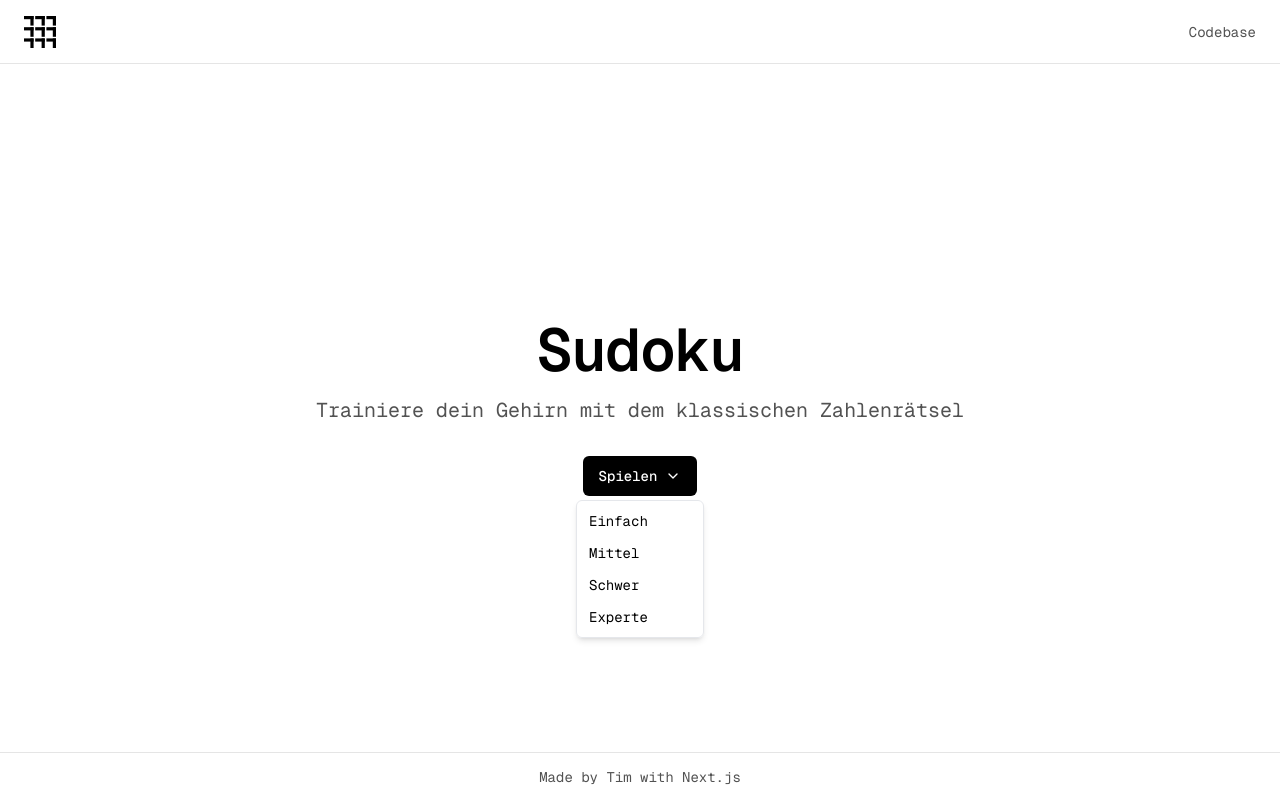
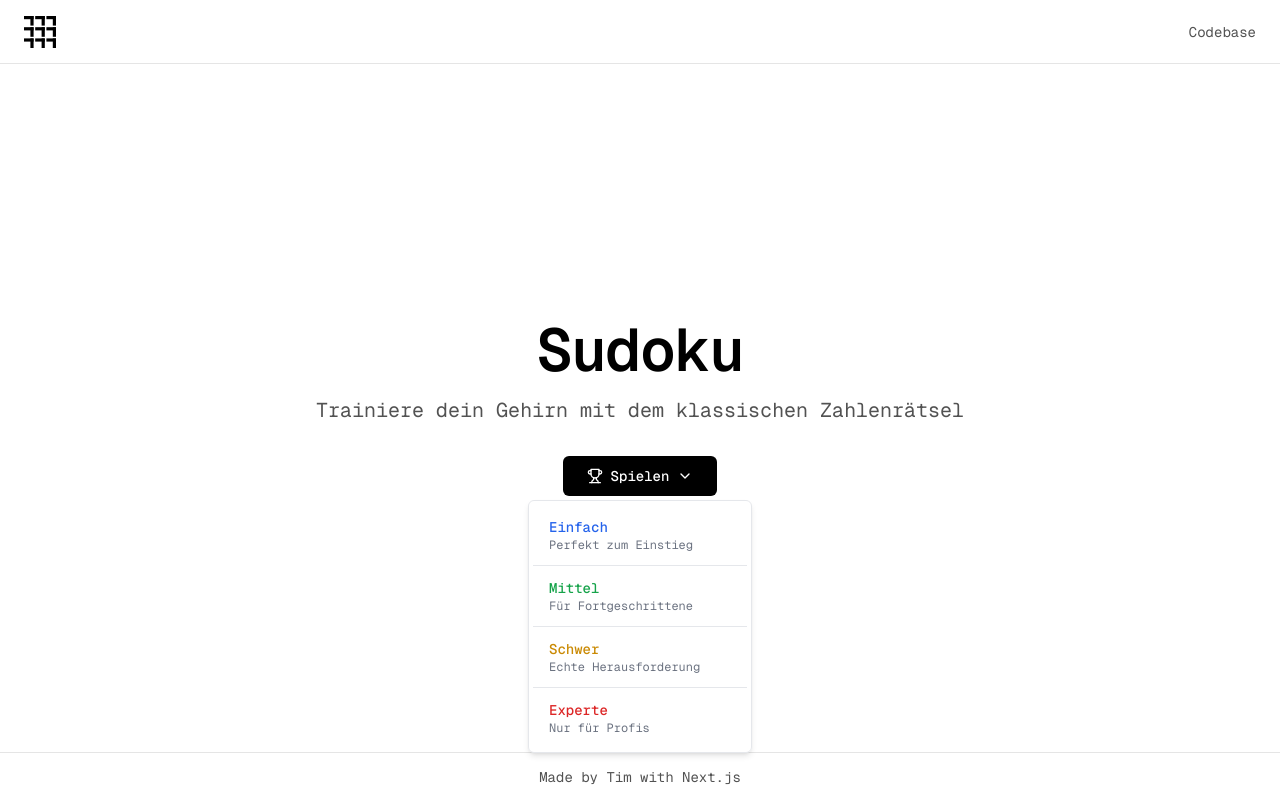
Before and after one commit to TimChmieletzki/Sudoku, a Next.js app: page / in a window 1280 px wide. Both pictures are taken after a click on the button "Spielen". Built offline with nearby package versions, Linux system fonts and the light colour scheme.

Commit message:
added more content to landing

```diff
--- a/app/components/game/NumberPad.tsx
+++ b/app/components/game/NumberPad.tsx
@@ -1,5 +1,5 @@
 "use client";
-import { Button } from "../ui/button";
+import { Button } from "../ui/Button";
 
 interface NumberPadProps {
   handleNumberClick: (num: number) => void;
--- a/app/components/game/SudokuBoard.tsx
+++ b/app/components/game/SudokuBoard.tsx
@@ -11,7 +11,7 @@ export function SudokuBoard({
   board,
   selectedCell,
   initialPuzzle,
-  solution, // Neue Prop
+  solution,
   handleCellClick,
 }: SudokuBoardProps) {
   return (
--- a/app/components/game/SudokuControls.tsx
+++ b/app/components/game/SudokuControls.tsx
@@ -1,5 +1,5 @@
 "use client";
-import { Button } from "../ui/button";
+import { Button } from "../ui/Button";
 import { Trash2, RotateCcw, Lightbulb } from "lucide-react";
 
 interface SudokuControlsProps {
--- a/app/components/home/DifficultyButton.tsx
+++ b/app/components/home/DifficultyButton.tsx
@@ -1,23 +1,42 @@
 "use client";
-
 import { useRouter } from "next/navigation";
-import { Button } from "../ui/button";
+import { Button } from "@/app/components/ui/Button";
 import {
   DropdownMenu,
   DropdownMenuContent,
   DropdownMenuItem,
   DropdownMenuTrigger,
-} from "../ui/dropdown-menu";
-import { ChevronDown } from "lucide-react";
+} from "../ui/DropdownMenu";
+import { ChevronDown, Trophy } from "lucide-react";
 
 export function DifficultyButton() {
   const router = useRouter();
 
   const difficulties = [
-    { name: "Einfach", value: "easy" },
-    { name: "Mittel", value: "medium" },
-    { name: "Schwer", value: "hard" },
-    { name: "Experte", value: "expert" },
+    {
+      name: "Einfach",
+      value: "easy",
+      description: "Perfekt zum Einstieg",
+      color: "text-blue-600",
+    },
+    {
+      name: "Mittel",
+      value: "medium",
+      description: "Für Fortgeschrittene",
+      color: "text-green-600",
+    },
+    {
+      name: "Schwer",
+      value: "hard",
+      description: "Echte Herausforderung",
+      color: "text-yellow-600",
+    },
+    {
+      name: "Experte",
+      value: "expert",
+      description: "Nur für Profis",
+      color: "text-red-600",
+    },
   ];
 
   const handleDifficultySelect = (difficulty: string) => {
@@ -27,19 +46,26 @@ export function DifficultyButton() {
   return (
     <DropdownMenu>
       <DropdownMenuTrigger asChild>
-        <Button className="bg-black text-white hover:bg-neutral-800">
+        <Button className="bg-black text-white hover:bg-neutral-800 px-6 py-2">
+          <Trophy className="mr-2 h-4 w-4" />
           Spielen
           <ChevronDown className="ml-2 h-4 w-4" />
         </Button>
       </DropdownMenuTrigger>
-      <DropdownMenuContent>
-        {difficulties.map((diff) => (
-          <DropdownMenuItem
-            key={diff.value}
-            onClick={() => handleDifficultySelect(diff.value)}
-          >
-            {diff.name}
-          </DropdownMenuItem>
+      <DropdownMenuContent className="w-56">
+        {difficulties.map((diff, index) => (
+          <div key={diff.value}>
+            <DropdownMenuItem
+              onClick={() => handleDifficultySelect(diff.value)}
+              className="py-3 px-4 cursor-pointer hover:bg-neutral-100 flex flex-col items-start"
+            >
+              <span className={`font-medium ${diff.color}`}>{diff.name}</span>
+              <span className="text-xs text-gray-500">{diff.description}</span>
+            </DropdownMenuItem>
+            {index < difficulties.length - 1 && (
+              <div className="h-px bg-gray-200" />
+            )}
+          </div>
         ))}
       </DropdownMenuContent>
     </DropdownMenu>
--- a/app/game/[difficulty]/page.tsx
+++ b/app/game/[difficulty]/page.tsx
@@ -146,7 +146,7 @@ export default function SudokuGame() {
             board={board}
             selectedCell={selectedCell}
             initialPuzzle={initialBoard}
-            solution={solution} // Neue Prop
+            solution={solution}
             handleCellClick={handleCellClick}
           />
           <NumberPad handleNumberClick={handleNumberClick} />
```
Also changed, not shown: app/components/ui/DropdownMenu.tsx (renamed from app/components/ui/dropdown-menu.tsx).
